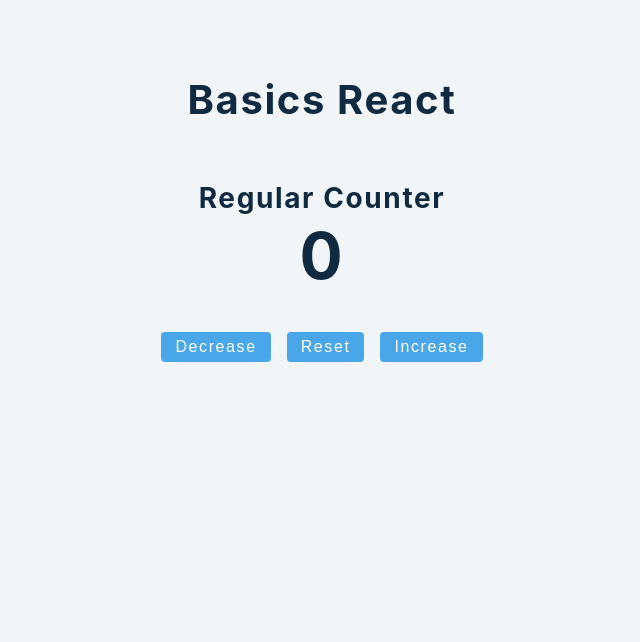
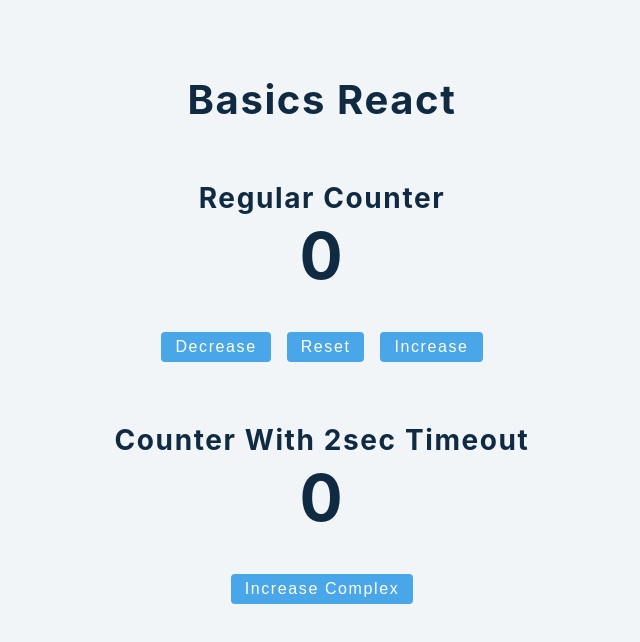
Before and after one commit to viktishchenko/rehearsal, a React (Create React App) app in the folder basics/: page / in a window 1280 px wide. Shown: the top 642 px of the page, without its empty margins (318-958 px from the left). Built offline with nearby package versions, Linux system fonts and the light colour scheme.

Commit message:
feat: 5 tutor timeout counter with prevState

```diff
--- a/basics/src/tutorial/1-useState/5-useState-counter.js
+++ b/basics/src/tutorial/1-useState/5-useState-counter.js
@@ -5,6 +5,15 @@ const UseStateCounter = () => {
 
   const reset = () => {
     setValue(0);
+  };
+
+  const complexIncrease = () => {
+    setTimeout(() => {
+      // setValue(value + 1);
+      setValue((prevState) => {
+        return prevState + 1;
+      });
+    }, 2000);
   };
   return (
     <>
@@ -31,6 +40,13 @@ const UseStateCounter = () => {
           increase
         </button>
       </section>
+      <section style={{ margin: "4rem 0" }}>
+        <h3>counter with 2sec timeout</h3>
+        <h1>{value}</h1>
+        <button className="btn" onClick={complexIncrease}>
+          increase complex
+        </button>
+      </section>
     </>
   );
 };
```
Also changed, not shown: basics/src/assets/5-counter-with-timeoutpng.png (added).
